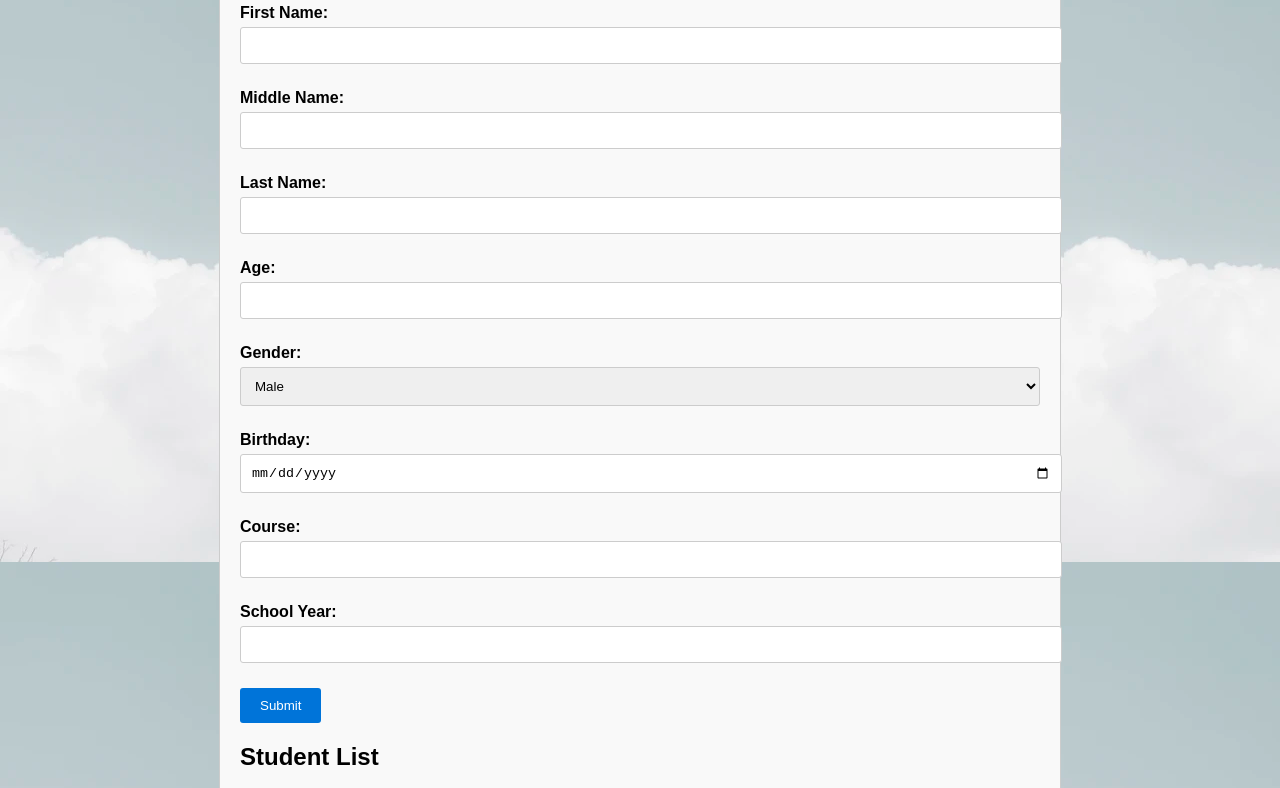
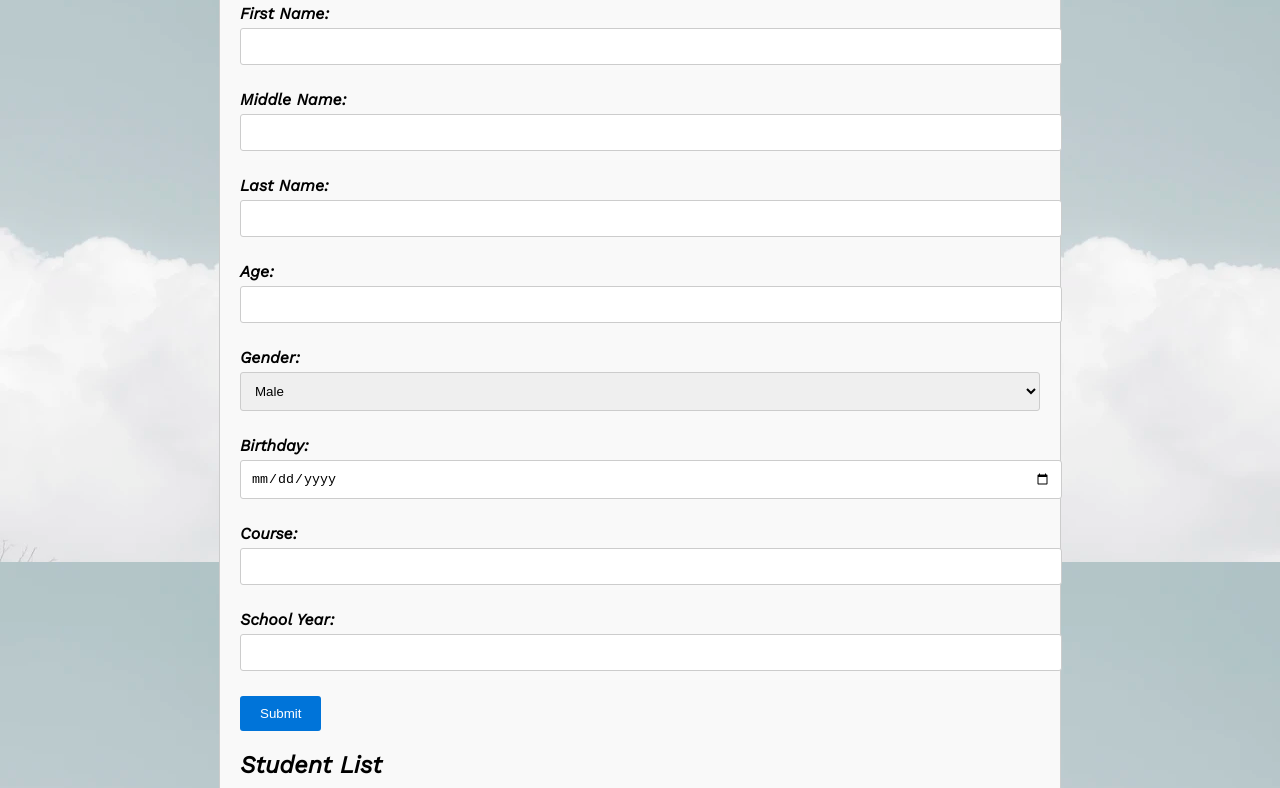
Before and after one commit to DavenRose/MidtermExam, a plain HTML site: page index.html in a window 1280 px wide. Shown: the part 105-893 px from the top of the page. Drawn offline with nearby package versions, Linux system fonts and the light colour scheme.

Commit message:
Update index.html

```diff
--- a/index.html
+++ b/index.html
@@ -3,8 +3,11 @@
 <head>
     <title>School Information Form</title>
     <style>
+           @import url('https://fonts.googleapis.com/css2?family=Lato:ital,wght@1,300&family=Poppins:ital,wght@1,200;1,300&family=Work+Sans:ital@1&display=swap');
         body {
-            font-family: Arial, sans-serif;
+            font-family: 'Lato', sans-serif;
+            font-family: 'Poppins', sans-serif;
+            font-family: 'Work Sans', sans-serif;
             background-image: url(wew.webp);
             background-attachment: fixed;
             margin: 20px;
```
